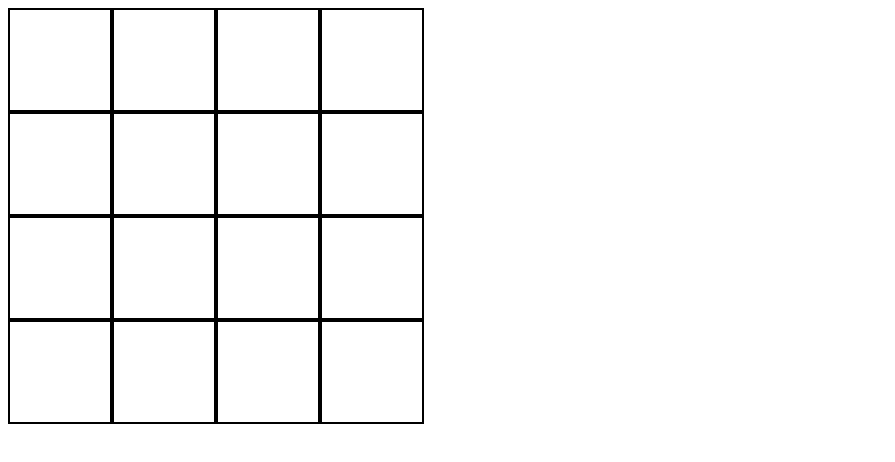
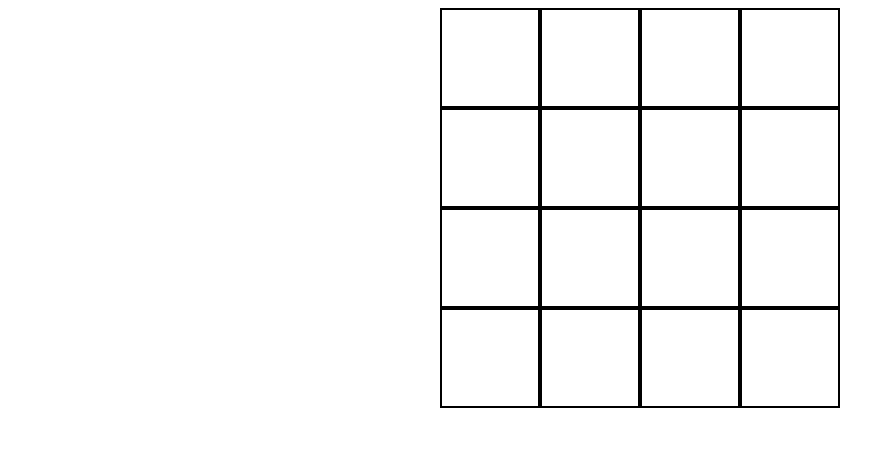
Before and after one commit to RoyalF4/odin-etch-a-sketch, a plain HTML site: page index.html in a window 1280 px wide. Shown: the whole page, without its empty margins (0-895 px from the left). Drawn offline with Linux system fonts and the light colour scheme.

Commit message:
make div boxes border-box

```diff
--- a/styles.css
+++ b/styles.css
@@ -1,11 +1,17 @@
+body {
+    display: flex;
+    justify-content: center;
+}
+
 .container {
     display: flex;
     flex-wrap: wrap;
-    width: 416px;
+    width: 400px;
 }
 
 .container > div {
     border: 2px solid black;
     width: 100px;
     height: 100px;
+    box-sizing: border-box;
 }
```
